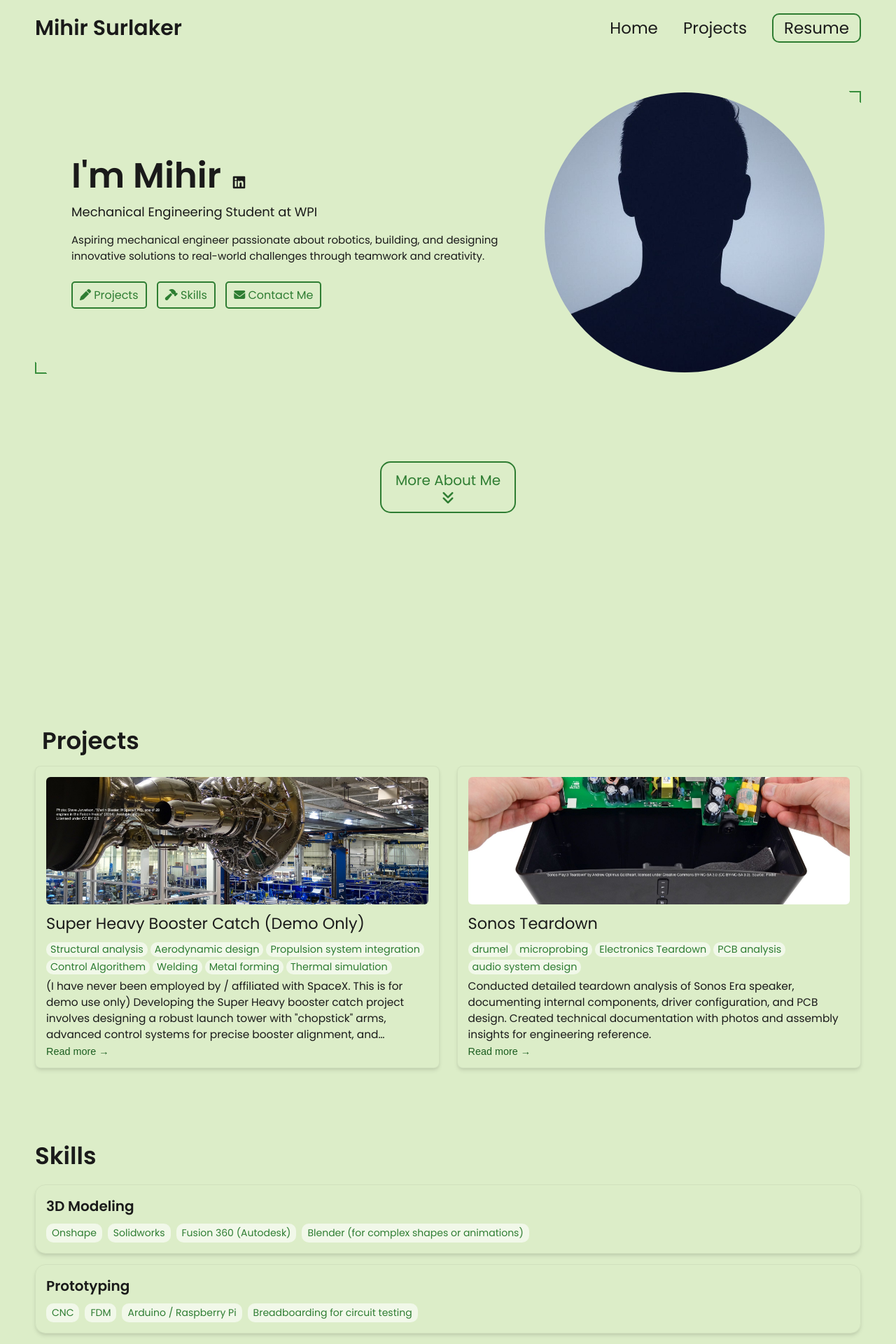
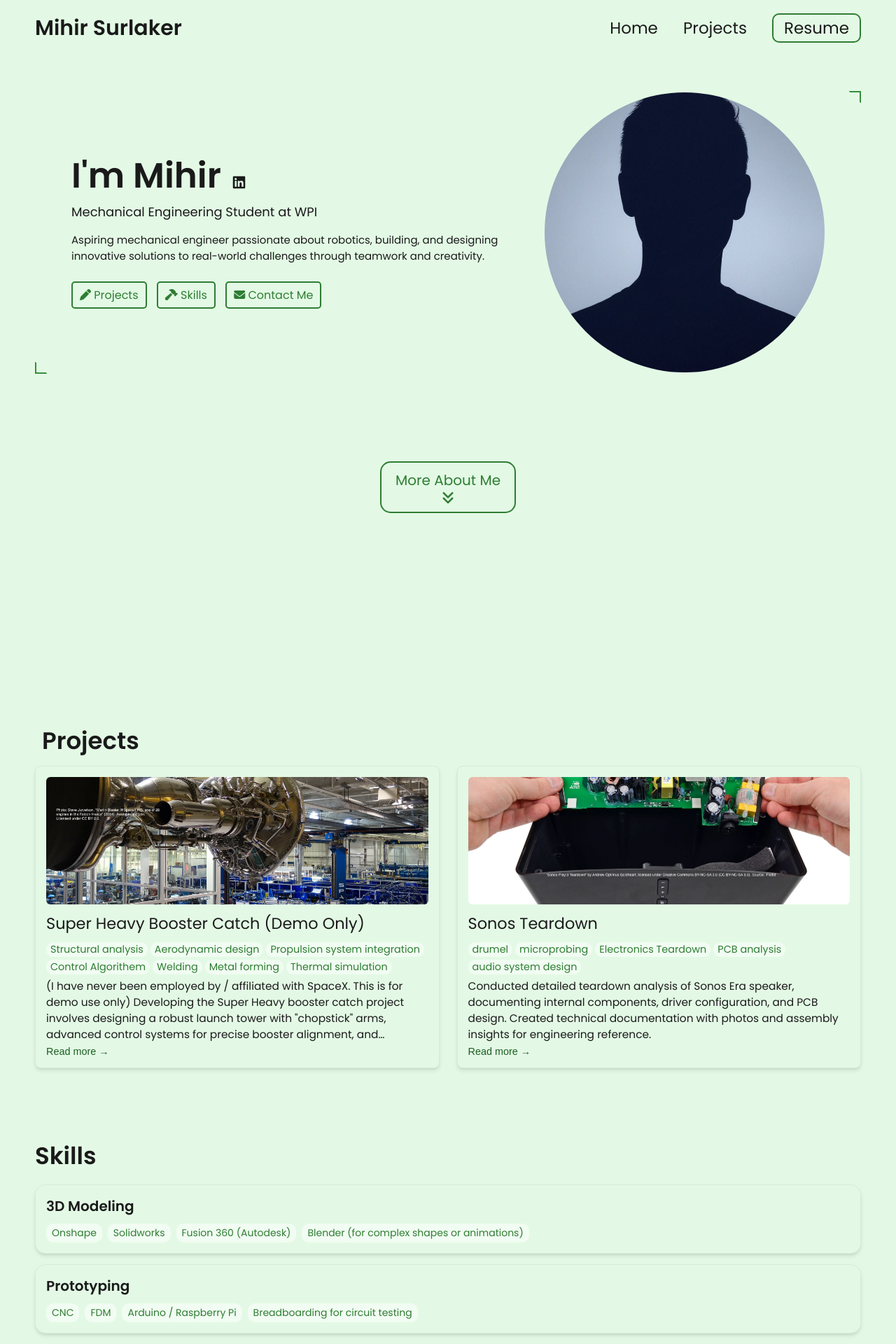
Before and after one commit to Mihirsur007/Mihirsur007.github.io, a Jekyll site: the page built from index.html, in a window 1280 px wide. Shown: the top 1920 px of the page at 70% size. Built offline with Jekyll 4.4.1, drawn with Linux system fonts in a browser that asks for light colours.

Commit message:
less yellow colors

```diff
--- a/_config.yml
+++ b/_config.yml
@@ -62,8 +62,8 @@ colors: # this is the basic theme
   border: "#388e3c"
   link: "#2e7d32"
   highlight: "#1b5e20"
-  background: "#dcedc8"
-  light_background: "#f1f8e9"
+  background: "#e3f9e5"
+  light_background: "#f1fcf2"
 
 
 
```
